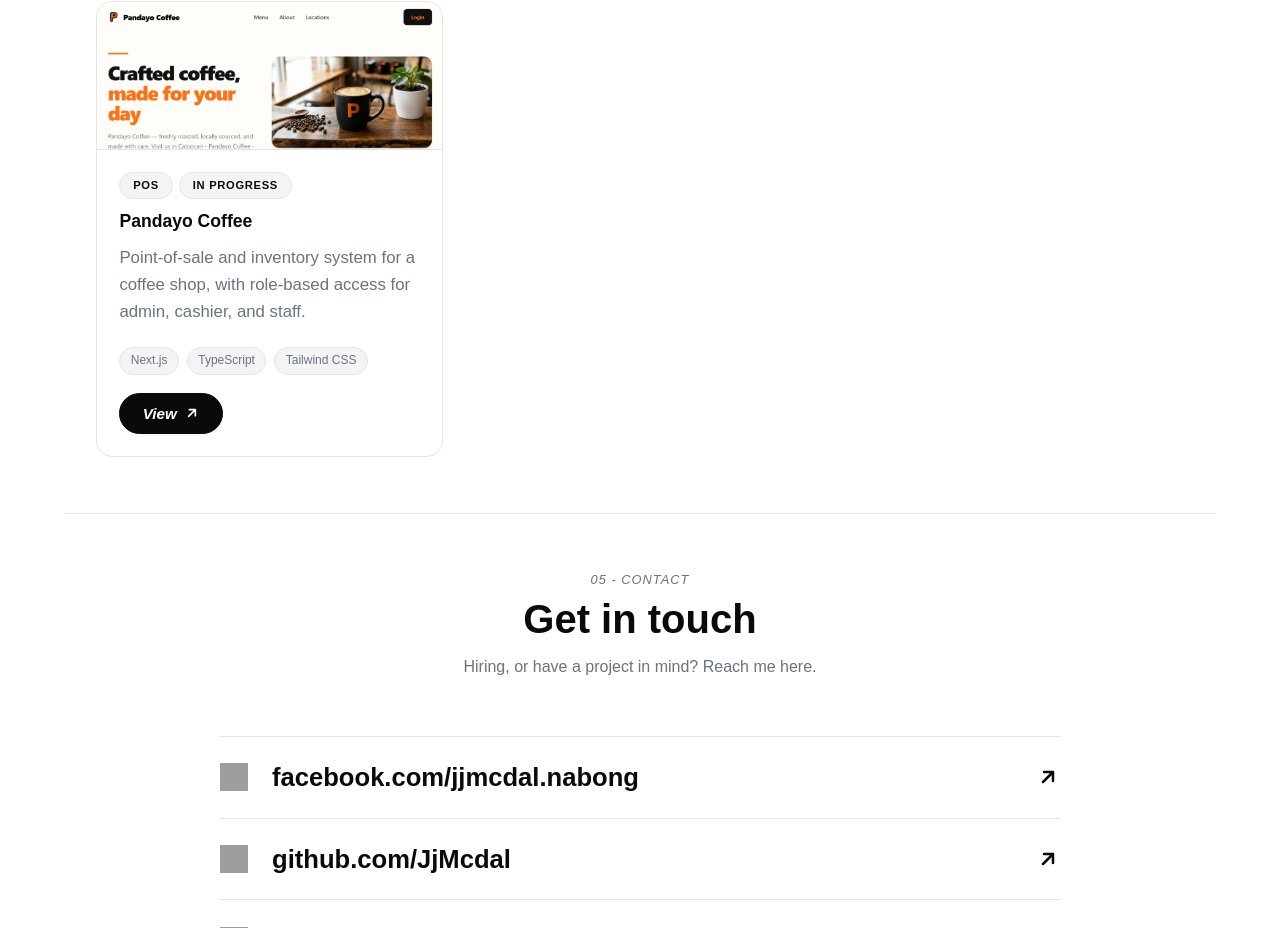
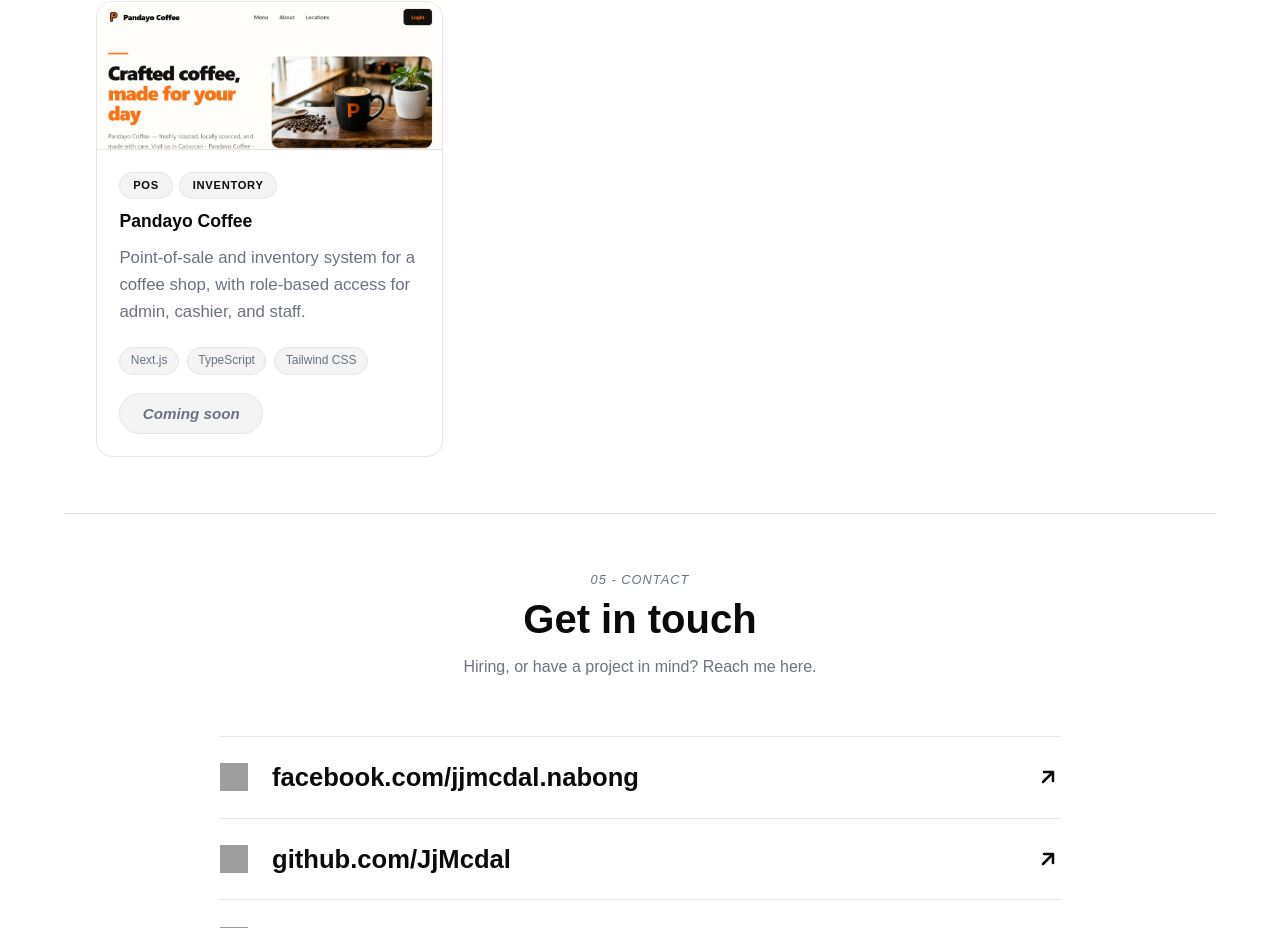
Before and after one commit to JjMcdal/portfolio-jjmcdal, a Next.js app: page / in a window 1280 px wide. Shown: the part 5199-6127 px from the top of the page. Built offline with nearby package versions, Linux system fonts and the light colour scheme; no server answers; grey boxes are pictures that could not be loaded.

Commit message:
Replace the view button into coming soon

```diff
--- a/components/Projects.tsx
+++ b/components/Projects.tsx
@@ -91,8 +91,11 @@ export default function Projects() {
             .slice(0, 3);
 
           // Prefer the deployed site; otherwise link to the first available resource.
+          // Unfinished projects (soon) never get a link, only the disabled button below.
           const firstLink = project.links[0];
-          const action = project.visit
+          const action = project.soon
+            ? null
+            : project.visit
               ? { label: "View", href: project.visit }
               : firstLink
                 ? {
@@ -159,9 +162,13 @@ export default function Projects() {
                     <span
                       className="btn soon"
                       aria-disabled="true"
-                      title="This is an internal government system and has no public demo."
+                      title={
+                        project.soon
+                          ? "Still being built. Check back soon."
+                          : "This is an internal government system and has no public demo."
+                      }
                     >
-                      Internal system
+                      {project.soon ? "Coming soon" : "Internal system"}
                     </span>
                   )}
                 </div>
--- a/lib/data.ts
+++ b/lib/data.ts
@@ -84,6 +84,7 @@ export type Project = {
   role: string; tech: string[]; tags: string[]; highlights: string[];
   links: { label: string; href: string }[]; note?: string;
   visit?: string; // live URL for the card button; otherwise use the first link or the internal-system label
+  soon?: boolean; // unfinished project: show a disabled "Coming soon" button instead of the live link
   labels?: string[]; // two short category pills shown on the card
   image?: string; // path under /public, e.g. "/projects/rcv-pic.png"
   imageFit?: "cover" | "contain"; // use "contain" for logos
@@ -154,7 +155,8 @@ export const PROJECTS: Project[] = [
     ],
     links: [{ label: "Live site", href: "https://pandayo-coffee.vercel.app/" }],
     visit: "https://pandayo-coffee.vercel.app/",
-    labels: ["POS", "In Progress"],
+    soon: true, // remove this line when the system is finished, and the View button comes back
+    labels: ["POS", "Inventory"],
     image: "/projects/pandayo-coffee-pic.png",
     imageFit: "cover",
     note: "Still being built. Progress is pushed to GitHub regularly.",
```
Lines whose indentation alone changed are shown as unchanged.
